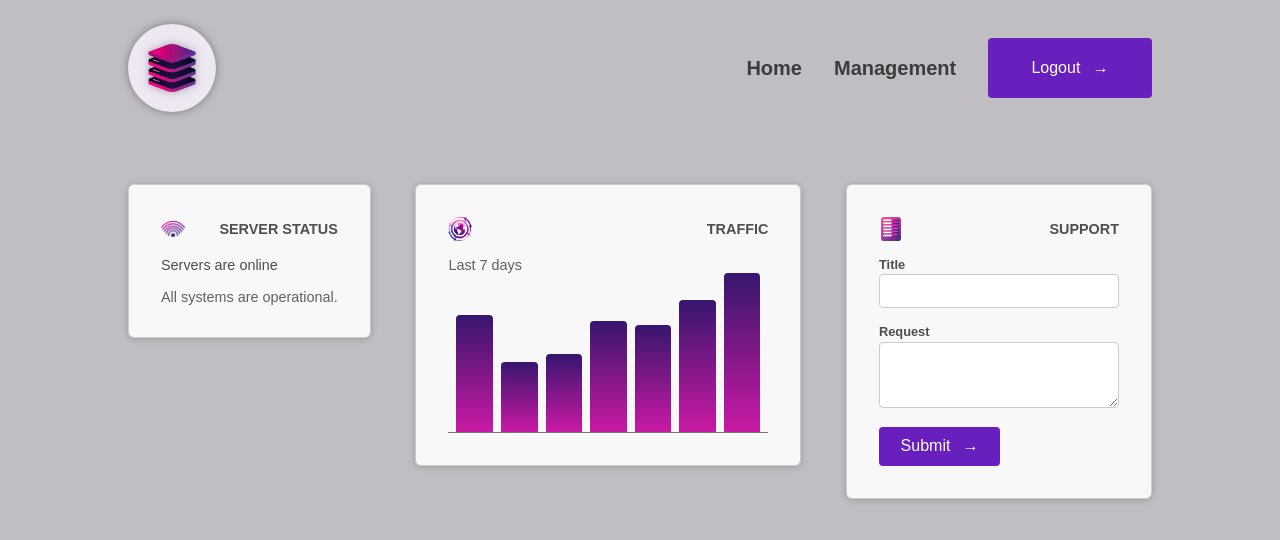
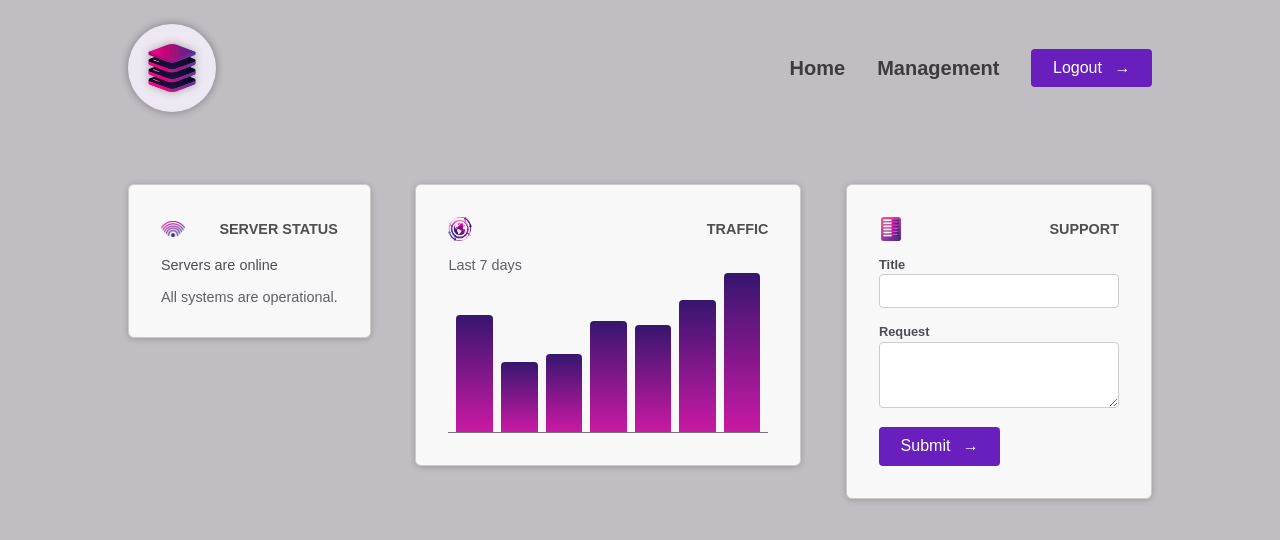
Before and after one commit to bytechanokchon/lecture-angular, an Angular app in the folder projects/component-deep-dive/: page / in a window 1280 px wide. Shown: the top 540 px of the page. Built offline with nearby package versions, Linux system fonts and the light colour scheme.

Commit message:
update shared component button

```diff
--- a/projects/component-deep-dive/src/app/dashboard/tickets/new-ticket/new-ticket.component.html
+++ b/projects/component-deep-dive/src/app/dashboard/tickets/new-ticket/new-ticket.component.html
@@ -8,13 +8,9 @@
         <textarea name="request" id="request" rows="3"></textarea>
     </p>
     <p>
-        <button>
-            <span>
-                Submit
-            </span>
-            <span class="icon">
-                →
-            </span>
+        <button appButton>
+            Submit
+            <span class="icon">→</span>
         </button>
     </p>
 </form>
--- a/projects/component-deep-dive/src/app/header/header.component.html
+++ b/projects/component-deep-dive/src/app/header/header.component.html
@@ -12,7 +12,10 @@
         <a href="/">Management</a>
       </li>
       <li>
-        <button appButton></button>
+        <button appButton>
+            Logout
+            <span class="icon">→</span>
+        </button>
       </li>
     </ul>
   </nav>
--- a/projects/component-deep-dive/src/app/shared/button/button.component.html
+++ b/projects/component-deep-dive/src/app/shared/button/button.component.html
@@ -1,8 +1,4 @@
-<button>
-    <span>
-        Logout
-    </span>
-    <span class="icon">
-        →
-    </span>
-</button>
+<span>
+    <ng-content />
+</span>
+<ng-content select=".icon" />
```
